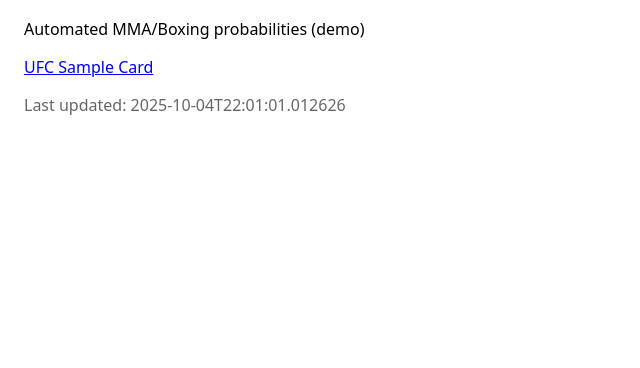
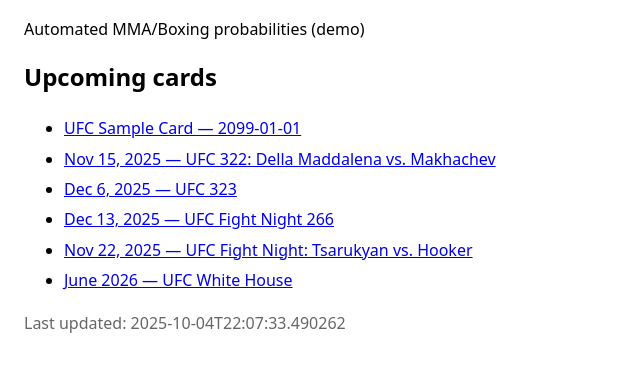
Before and after one commit to mmastrikingtee/cornerpro, a plain HTML site: page docs/index.html in a window 1280 px wide. Shown: the part 70-438 px from the top of the page, without its empty margins (0-640 px from the left). Drawn offline with Linux system fonts and the light colour scheme.

Commit message:
feat: homepage auto-lists upcoming cards

```diff
--- a/docs/index.html
+++ b/docs/index.html
@@ -2,14 +2,31 @@
 <html><head>
 <meta charset='utf-8'/><meta name='viewport' content='width=device-width,initial-scale=1'/>
 <title>CornerPro</title>
-<style>body{font-family:system-ui,Arial;margin:24px}</style>
+<style>
+ body{font-family:system-ui,Arial;margin:24px}
+ ul{line-height:1.9}
+ .small{color:#666}
+</style>
 </head><body>
 <h1>CornerPro</h1>
 <p>Automated MMA/Boxing probabilities (demo)</p>
 
+<h2>Upcoming cards</h2>
+<ul>
 
-<p><a href="cards/2099-01-01-ufc-ufc-sample-card/index.html">UFC Sample Card</a></p>
+  <li><a href="cards/2099-01-01-ufc-ufc-sample-card/index.html">UFC Sample Card — 2099-01-01</a></li>
 
+  <li><a href="cards/UFC 322: Della Maddalena vs. Makhachev-ufc-nov-15%2C-2025/index.html">Nov 15, 2025 — UFC 322: Della Maddalena vs. Makhachev</a></li>
 
-<p style="color:#666">Last updated: 2025-10-04T22:01:01.012626</p>
+  <li><a href="cards/UFC 323-ufc-dec-6%2C-2025/index.html">Dec 6, 2025 — UFC 323</a></li>
+
+  <li><a href="cards/UFC Fight Night 266-ufc-dec-13%2C-2025/index.html">Dec 13, 2025 — UFC Fight Night 266</a></li>
+
+  <li><a href="cards/UFC Fight Night: Tsarukyan vs. Hooker-ufc-nov-22%2C-2025/index.html">Nov 22, 2025 — UFC Fight Night: Tsarukyan vs. Hooker</a></li>
+
+  <li><a href="cards/UFC White House-ufc-june-2026/index.html">June 2026 — UFC White House</a></li>
+
+</ul>
+
+<p class="small">Last updated: 2025-10-04T22:07:33.490262</p>
 </body></html>
```
Also changed, not shown: site/templates/index.html (+13 -6 lines), 1 other file.
